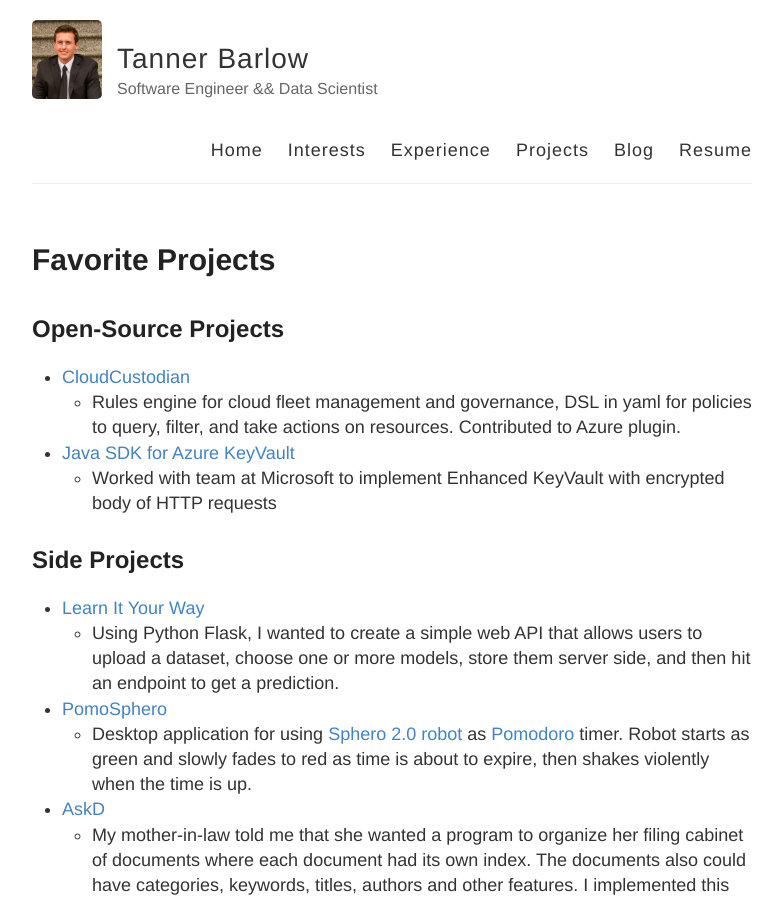
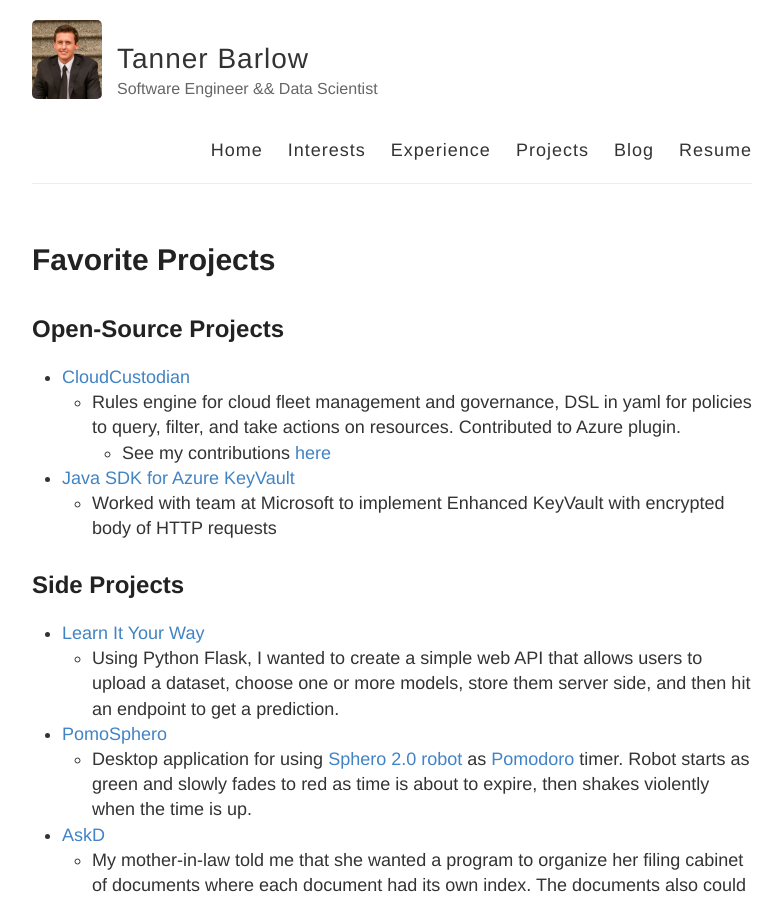
Before and after one commit to tbarlow12/tbarlow12.github.io, a Jekyll site: the page built from projects.md, in a window 1280 px wide and 900 px high. Shown: the whole window, without its empty margins (248-1031 px from the left). Built offline with Jekyll 4.4.1, drawn with Linux system fonts in a browser that asks for light colours.

Commit message:
add link to my PRs on projects page

```diff
--- a/projects.md
+++ b/projects.md
@@ -6,6 +6,7 @@ permalink: /projects/
 ## Open-Source Projects
 - [CloudCustodian](https://github.com/capitalone/cloud-custodian)
   - Rules engine for cloud fleet management and governance, DSL in yaml for policies to query, filter, and take actions on resources. Contributed to Azure plugin.
+    - See my contributions [here](https://github.com/capitalone/cloud-custodian/pulls?utf8=%E2%9C%93&q=is%3Amerged+is%3Apr+author%3Atbarlow12+)
 - [Java SDK for Azure KeyVault](https://github.com/Azure/azure-keyvault-java)
   - Worked with team at Microsoft to implement Enhanced KeyVault with encrypted body of HTTP requests
 
```
